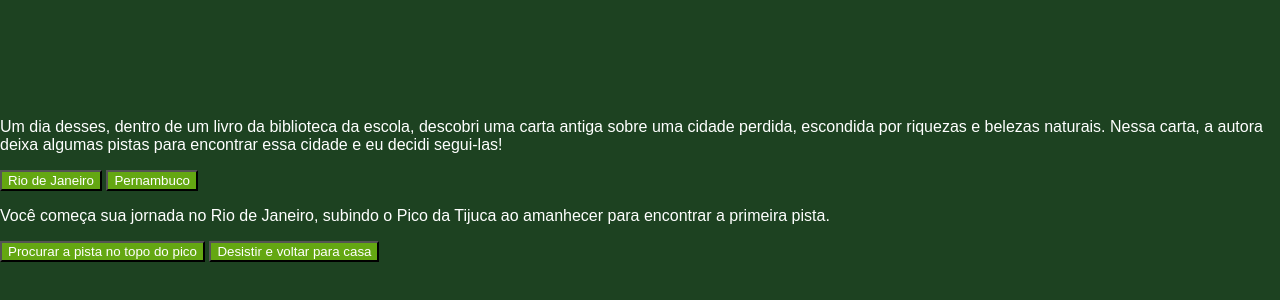
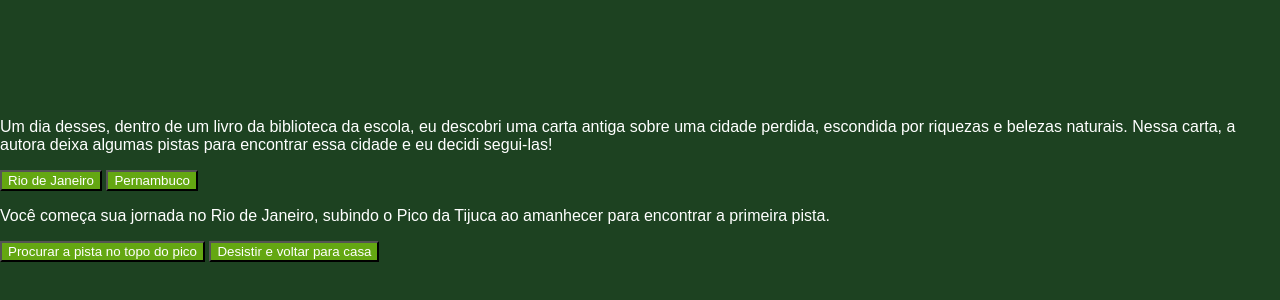
Before and after one commit to joaninha2340/Criando-uma-Aventura-com-HTML-CSS-e-JavaScript, a plain HTML site: page index.html in a window 1280 px wide. Shown: the part 168-468 px from the top of the page. Drawn offline with Linux system fonts and the light colour scheme; a web font is replaced by a local one.

Commit message:
Update index.html

```diff
--- a/index.html
+++ b/index.html
@@ -3,16 +3,16 @@
 <head>
     <meta charset="UTF-8">
     <meta name="viewport" content="width=device-width, initial-scale=1.0">
-    <title>Em busca da cidade perdida</title>
     <link rel="stylesheet" href="style.css">
     <link rel="preconnect" href="https://fonts.googleapis.com">
     <link rel="preconnect" href="https://fonts.gstatic.com" crossorigin>
     <link href="https://fonts.googleapis.com/css2?family=Bai+Jamjuree:ital,wght@0,200;0,300;0,400;0,500;0,600;0,700;1,200;1,300;1,400;1,500;1,600;1,700&display=swap" rel="stylesheet">
+    <title>Em busca da cidade perdida</title>
 </head>
 <body>
     <main>
         <div class="passo ativo" id="passo-0">
-            <p>Um dia desses, dentro de um livro da biblioteca da escola, descobri uma carta antiga sobre uma cidade perdida, escondida por riquezas e belezas naturais. Nessa carta, a autora deixa algumas pistas para encontrar essa cidade e eu decidi segui-las!</p>
+            <p>Um dia desses, dentro de um livro da biblioteca da escola, eu descobri uma carta antiga sobre uma cidade perdida, escondida por riquezas e belezas naturais. Nessa carta, a autora deixa algumas pistas para encontrar essa cidade e eu decidi segui-las!</p>
             <button class="btn-proximo" data-proximo="1">Rio de Janeiro</button>
             <button class="btn-proximo" data-proximo="2">Pernambuco</button>
         </div>
```
Lines whose indentation alone changed are shown as unchanged.
